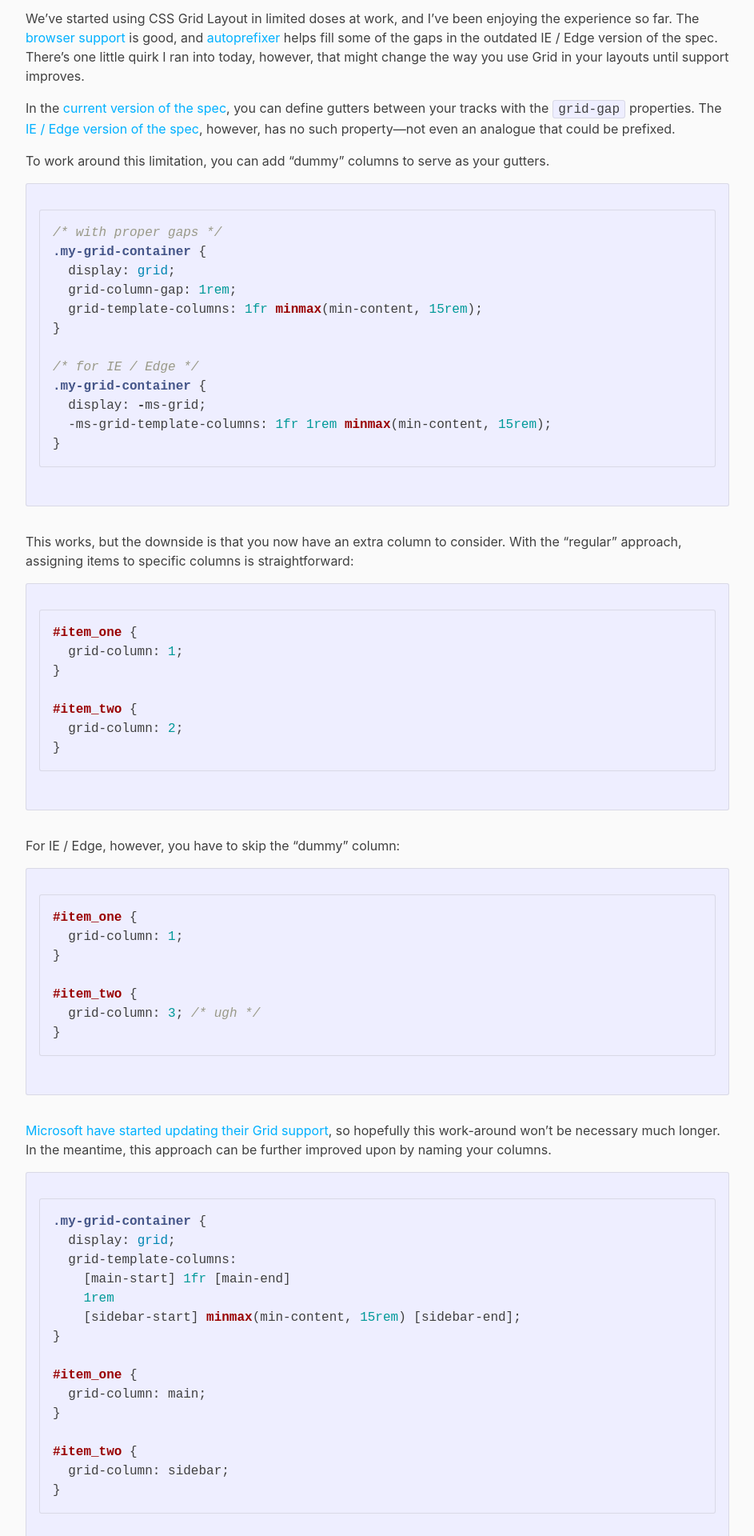
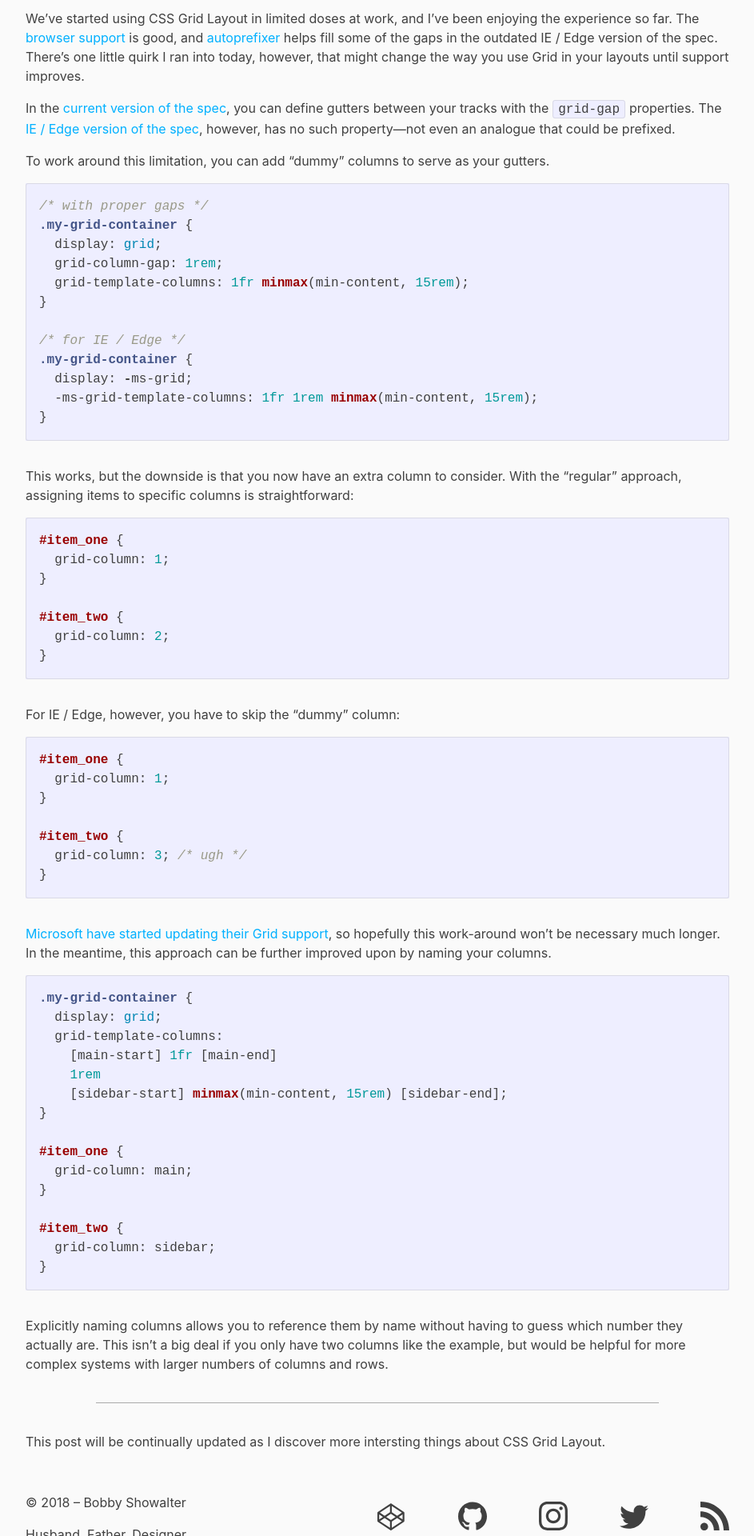
Before and after one commit to orangedaisy/bshowco, a Jekyll site: the page built from _posts/2017-06-14-css-grid-layout-notes.md, in a window 1280 px wide. Shown: the part 508-2428 px from the top of the page at 80% size, without its empty margins (168-1111 px from the left). Built offline with Jekyll 4.4.1, drawn with Linux system fonts in a browser that asks for light colours.

Commit message:
GH-8: Fix double background on code samples
Tighten up the selector so that multiline code samples don't get weird
double padding/background issues.

Closes #8.

```diff
--- a/_sass/scopes/_s-post.scss
+++ b/_sass/scopes/_s-post.scss
@@ -14,7 +14,11 @@
     }
   }
 
-  .highlight {
+  /**
+    * nasty seletor to prevent odd double padding issue on multiline code samples
+    * https://github.com/orangedaisy/bshowco/issues/8
+    */
+  [class*="highlighter-"] pre.highlight {
     border: 1px solid rgba(grey, .2);
     border-radius: 3px;
     margin-bottom: 2em;
```
